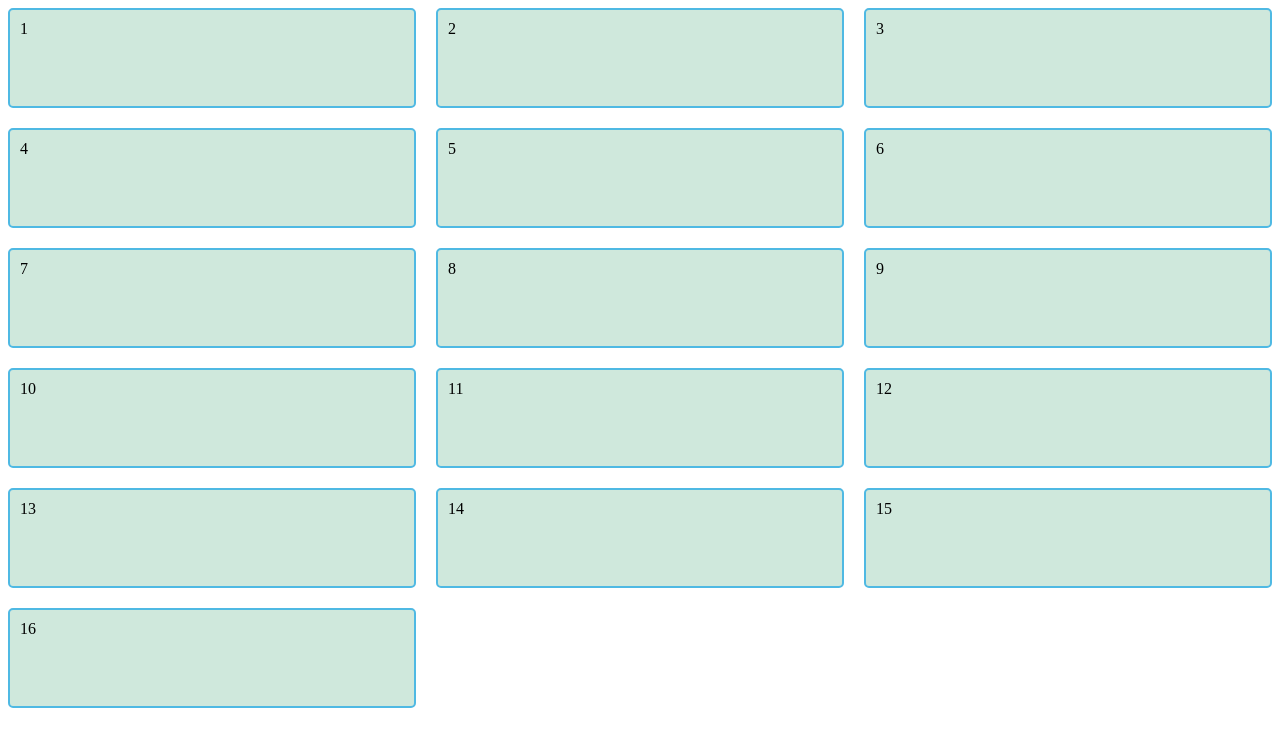
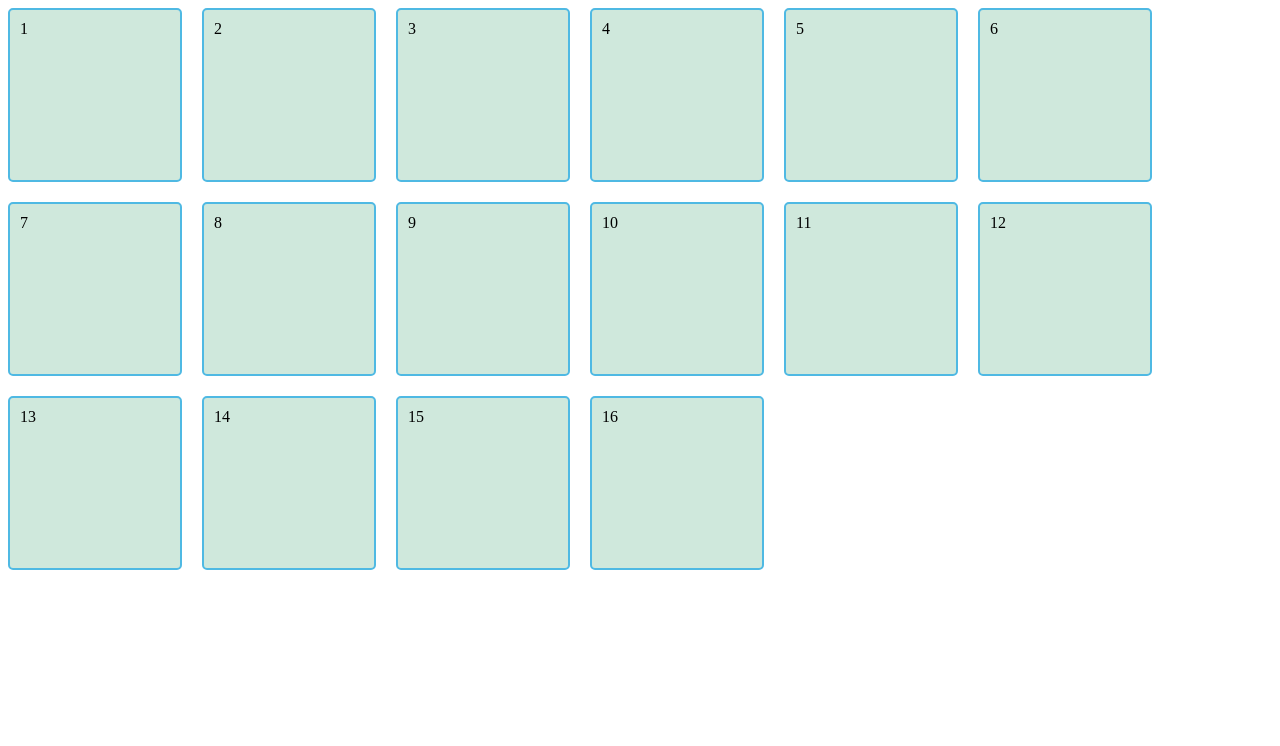
Before and after one commit to vaz-lucas/etchSquares, a plain HTML site: page index.html in a window 1280 px wide. Drawn offline with Linux system fonts and the light colour scheme.

Commit message:
grid to flexbox

```diff
--- a/style.css
+++ b/style.css
@@ -1,7 +1,6 @@
 #container {
-    display: grid;
-    grid-template-columns: repeat(3, 1fr);
-    grid-auto-rows: 100px;
+    display: flex;
+    flex-wrap: wrap;
     gap: 20px;
 }
 
@@ -10,4 +9,13 @@
     padding: 10px;
     background-color: rgb(207 232 220);
     border: 2px solid rgb(79 185 227);
+    width: 150px;
+    height: 150px;
+    transition: 0.5s 0.5s;
 }
+
+.gridDiv:hover {
+    color: green;
+    background-color: yellow;
+    transition: all 0.5s;
+}
```
